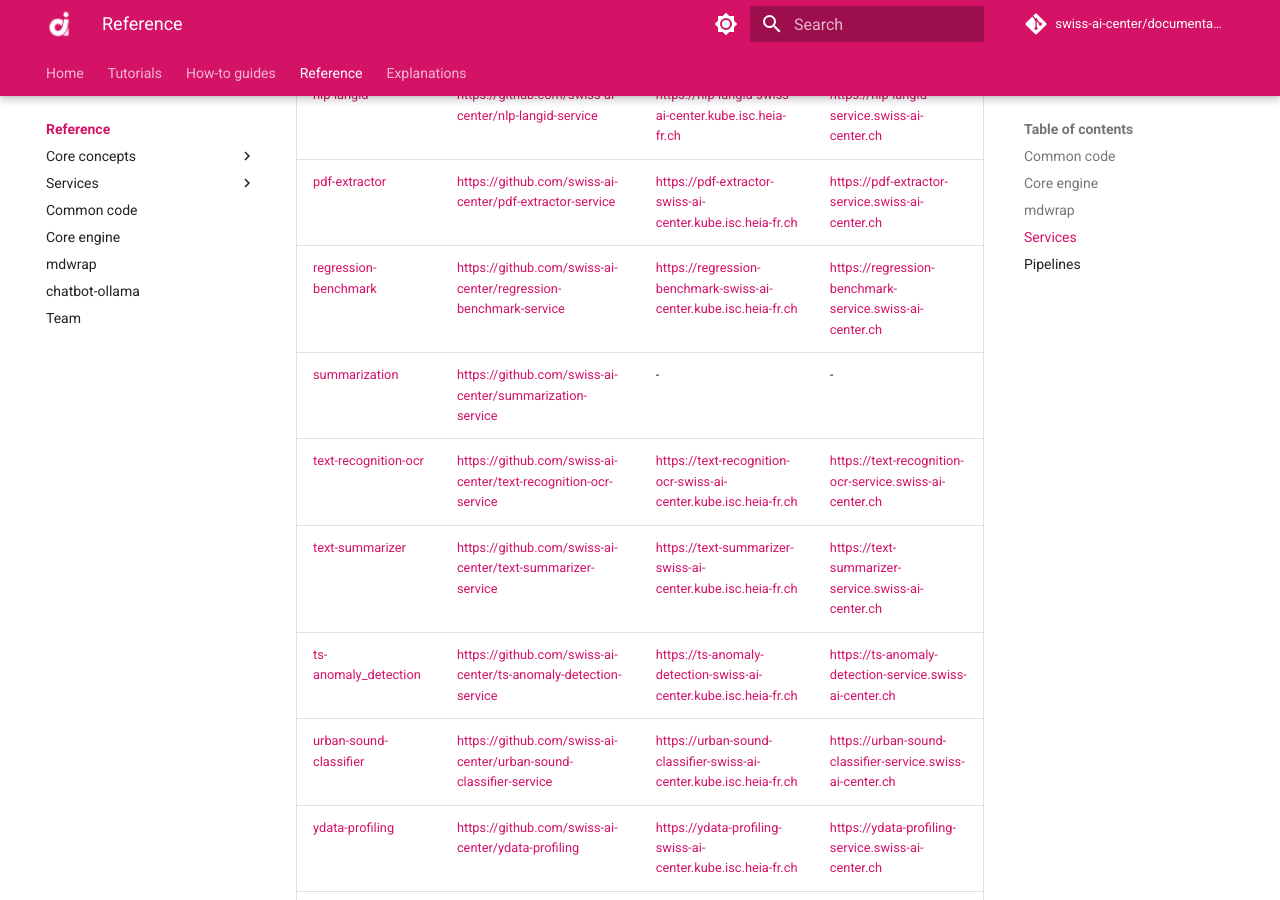
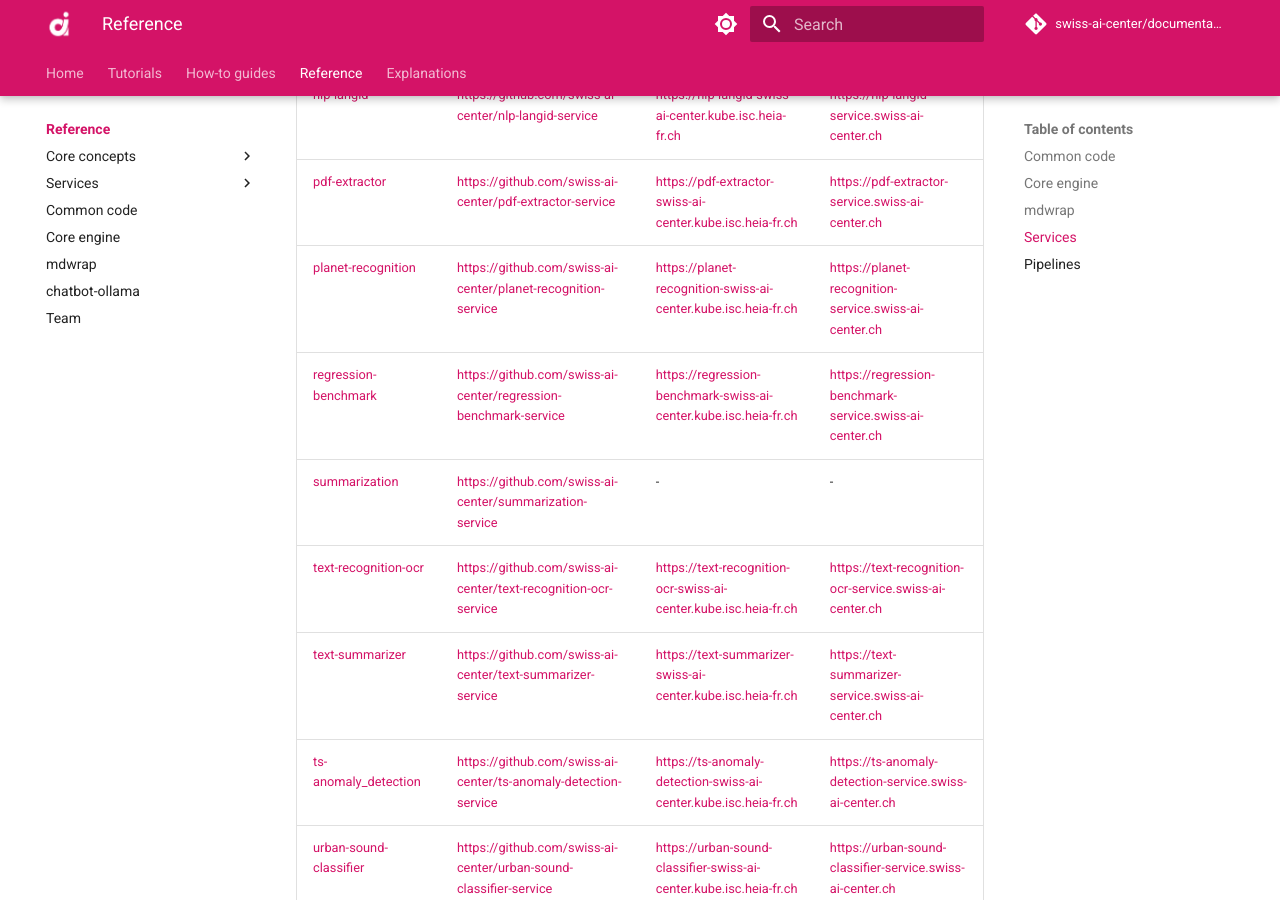
Before and after one commit to swiss-ai-center/documentation, an MkDocs documentation site: the page built from docs/reference/index.md, in a window 1280 px wide and 900 px high, scrolled down 3422 px. Built offline with MkDocs 1.6.1 and Material for MkDocs 9.7.7, drawn with Linux system fonts in a browser that asks for light colours; comment, search, counter and statistics services are not loaded; part of the change alters nothing that is shown.

Commit message:
Add planet-recognition service documentation

```diff
--- a/docs/reference/index.md
+++ b/docs/reference/index.md
@@ -63,6 +63,7 @@ mdwrap is a command line tool to format our Markdown documentation made with
 | [integrity-checker](./services/integrity-checker.md)                   | <https://github.com/swiss-ai-center/integrity-checker-service>          | <https://intergrity-checker-swiss-ai-center.kube.isc.heia-fr.ch>         | <https://intergrity-checker-service.swiss-ai-center.ch>       |
 | [nlp-langid](./services/nlp-langid.md)                                 | <https://github.com/swiss-ai-center/nlp-langid-service>                 | <https://nlp-langid-swiss-ai-center.kube.isc.heia-fr.ch>                 | <https://nlp-langid-service.swiss-ai-center.ch>               |
 | [pdf-extractor](./services/pdf-extractor.md)                           | <https://github.com/swiss-ai-center/pdf-extractor-service>              | <https://pdf-extractor-swiss-ai-center.kube.isc.heia-fr.ch>              | <https://pdf-extractor-service.swiss-ai-center.ch>            |
+| [planet-recognition](./services/planet-recognition.md)                 | <https://github.com/swiss-ai-center/planet-recognition-service>         | <https://planet-recognition-swiss-ai-center.kube.isc.heia-fr.ch>         | <https://planet-recognition-service.swiss-ai-center.ch>       |
 | [regression-benchmark](./services/regression-benchmark.md)             | <https://github.com/swiss-ai-center/regression-benchmark-service>       | <https://regression-benchmark-swiss-ai-center.kube.isc.heia-fr.ch>       | <https://regression-benchmark-service.swiss-ai-center.ch>     |
 | [summarization](./services/summarization.md)                           | <https://github.com/swiss-ai-center/summarization-service>              | -                                                                        | -                                                             |
 | [text-recognition-ocr](./services/text-recognition-ocr.md)             | <https://github.com/swiss-ai-center/text-recognition-ocr-service>       | <https://text-recognition-ocr-swiss-ai-center.kube.isc.heia-fr.ch>       | <https://text-recognition-ocr-service.swiss-ai-center.ch>     |
--- /dev/null
+++ b/docs/reference/services/planet-recognition.md
@@ -0,0 +1,43 @@
+# planet-recognition
+
+- [:material-account-group: Main author - HEIG-VD](https://www.hes-so.ch/swiss-ai-center/equipe)
+- [:material-git: Code](https://github.com/swiss-ai-center/planet-recognition-service)
+- [:material-kubernetes: Deployment configuration](https://github.com/swiss-ai-center/planet-recognition-service/tree/main/kubernetes)
+- [:material-test-tube: Staging](https://planet-recognition-swiss-ai-center.kube.isc.heia-fr.ch)
+- [:material-factory: Production](https://planet-recognition-service.swiss-ai-center.ch)
+
+## Description
+
+!!! note
+
+    More information about the service specification can be found in the
+    [**Core concepts > Service**](../core-concepts/service.md) documentation.
+
+This service provides an example of MLOps tools integration (BentoML) based on
+the toy experience presented in the
+[MLOps guide](https://mlops.swiss-ai-center.ch/).
+
+The API documentation is automatically generated by FastAPI using the OpenAPI
+standard. A user friendly interface provided by Swagger is available under the
+`/docs` route, where the endpoints of the service are described.
+
+This simple service only has one route `/compute` that takes an image as input,
+which will be classified.
+
+## Environment variables
+
+Check the
+[**Core concepts > Service > Environment variables**](../core-concepts/service.md#environment-variables)
+documentation for more details.
+
+## Run the tests with Python
+
+Check the
+[**Core concepts > Service > Run the tests with Python**](../core-concepts/service.md#run-the-tests-with-python)
+documentation for more details.
+
+## Start the service locally
+
+Check the
+[**Core concepts > Service > Start the service locally**](../core-concepts/service.md#start-the-service-locally)
+documentation for more details.
--- a/mkdocs.yml
+++ b/mkdocs.yml
@@ -64,6 +64,7 @@ nav:
           - integrity-checker service: reference/services/integrity-checker.md
           - nlp-langid service: reference/services/nlp-langid.md
           - pdf-extractor service: reference/services/pdf-extractor.md
+          - planet-recognition service: reference/services/planet-recognition.md
           - regression-benchmark service: reference/services/regression-benchmark.md
           - summarization service: reference/services/summarization.md
           - text-recognition-ocr service: reference/services/text-recognition-ocr.md
```
